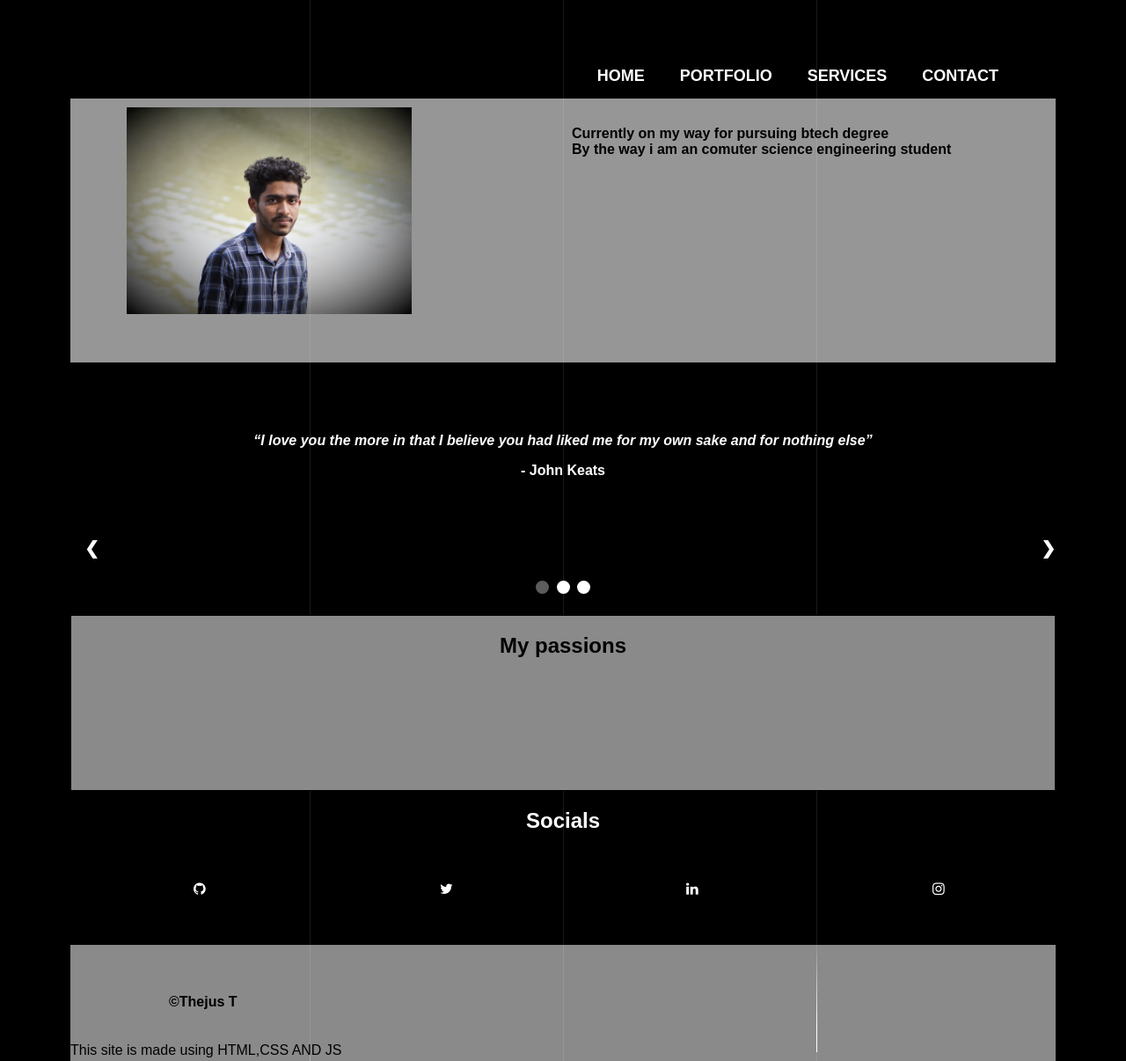
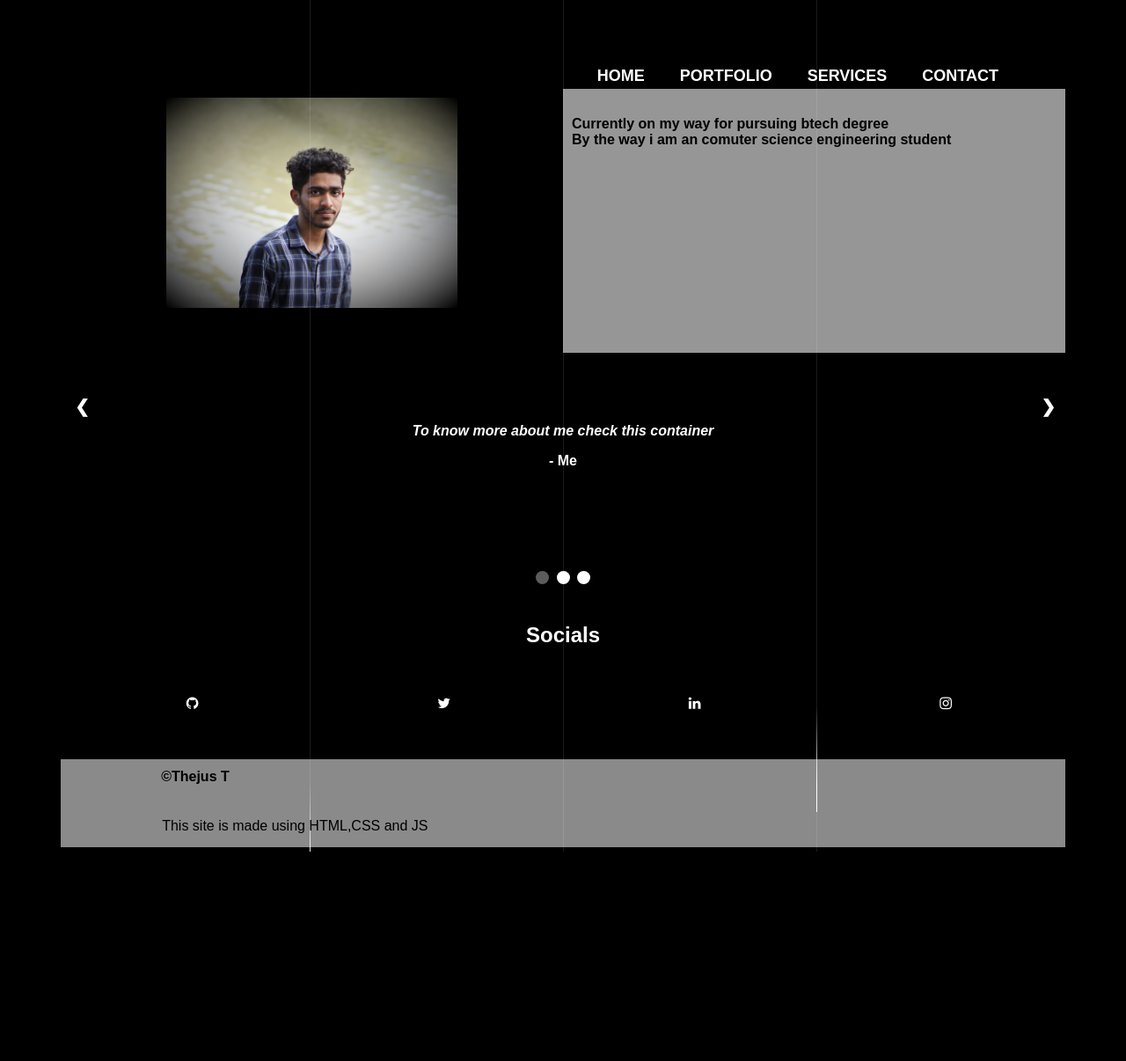
Before and after one commit to the-jus/Personal-web, a plain HTML site: page index.html in a window 1280 px wide. Shown: the part 100-1306 px from the top of the page at 88% size. After the commit the page ends 1068 px from the top, so only its background shows below. Drawn offline with Linux system fonts and the light colour scheme.

Commit message:
made some changes in design

```diff
--- a/index.html
+++ b/index.html
@@ -16,12 +16,6 @@
 
   <div class="line"></div>
 
-  <!-- <div class="icon-bar">
-    <a href="#" class="facebook"><i class="fa fa-facebook"></i></a>
-    <a href="#" class="twitter"><i class="fa fa-twitter"></i></a>
-    <a href="#" class="linkedin"><i class="fa fa-linkedin"></i></a>
-    <a href="#" class="youtube"><i class="fa fa-youtube"></i></a>
-  </div> -->
 
     <div class="top-container">
       <h1>Hi &nbsp; I am THEJUS T</h1>
@@ -55,23 +49,17 @@
 
       <div class="slideshow-container">
         <div class="mySlides">
-          <q
-            >I love you the more in that I believe you had liked me for my own
-            sake and for nothing else</q
-          >
-          <p class="author">- John Keats</p>
+          <span class="poe">To know more about me check this container</span>
+          <p class="author">- Me</p>
         </div>
 
         <div class="mySlides">
-          <q
-            >But man is not made for defeat. A man can be destroyed but not
-            defeated.</q
-          >
+          <span class="poe">To know more about me check this container</span>
           <p class="author">- Ernest Hemingway</p>
         </div>
 
         <div class="mySlides">
-          <q>I have not failed. I've just found 10,000 ways that won't work.</q>
+          <span class="poe">To know more about me check this container</span>
           <p class="author">- Thomas A. Edison</p>
         </div>
 
@@ -84,7 +72,7 @@
         <span class="dot" onclick="currentSlide(2)"></span>
         <span class="dot" onclick="currentSlide(3)"></span>
       </div>
-      <div class="flip-box">
+      <!-- <div class="flip-box">
         <div class="flip-box-inner">
           <div class="flip-box-front">
             <h2>My passions</h2>
@@ -93,7 +81,7 @@
             <h2>Back Side</h2>
           </div>
         </div>
-      </div>
+      </div> -->
       <div class="socials">
         <h2 id="heading">Socials</h2>
         <div class="rows">
@@ -106,7 +94,7 @@
       <footer>
         <div class="footer-main">
           <h4 id="ft">&copy;Thejus T</h4>
-          <p>This site is made using HTML,CSS AND JS</p>
+          <p>This site is made using HTML,CSS and JS</p>
         </div>
       </footer>
     </div>
--- a/style.css
+++ b/style.css
@@ -119,7 +119,7 @@ body {
 
 /* ul sticky behaviour */
 .content {
-  padding: 16px;
+  padding: 5px;
 }
 
 .sticky {
@@ -164,7 +164,7 @@ header a:hover {
   width: 50%;
   padding: 10px;
   height: 300px;
-  background-color: rgb(150, 150, 150);
+  background-color: rgb(0, 0, 0);
 }
 
 .row:after {
@@ -176,7 +176,7 @@ header a:hover {
 /* profile picture */
 #dp {
   display: block;
-  margin-left: 10%;
+  margin-left: 20%;
   margin-right: auto;
   margin-top: 0%;
   width: 60%;
@@ -267,7 +267,7 @@ header a:hover {
 }
 
 /* Add an italic font style to all quotes */
-q {
+.poe {
   font-style: italic;
   color: white;
 }
@@ -377,7 +377,7 @@ q {
 footer {
   background-color: rgb(138, 138, 138);
   width: 100%;
-  height: 200px;
+  height: 100px;
 }
 
 .footer-main {
@@ -386,11 +386,12 @@ footer {
 
 #ft {
   font-weight: 700;
-  padding-top: 5%;
+  padding-top: 1%;
   padding-inline-start: 10%;
 }
 
 .footer-main p {
   position: absolute;
+  padding-inline-start: 10%;
   text-align: center;
 }
```
Also changed, not shown: contact.html (+8 -1 lines), portfolio.html (+19 -1 lines), services.html (+8 -1 lines).
